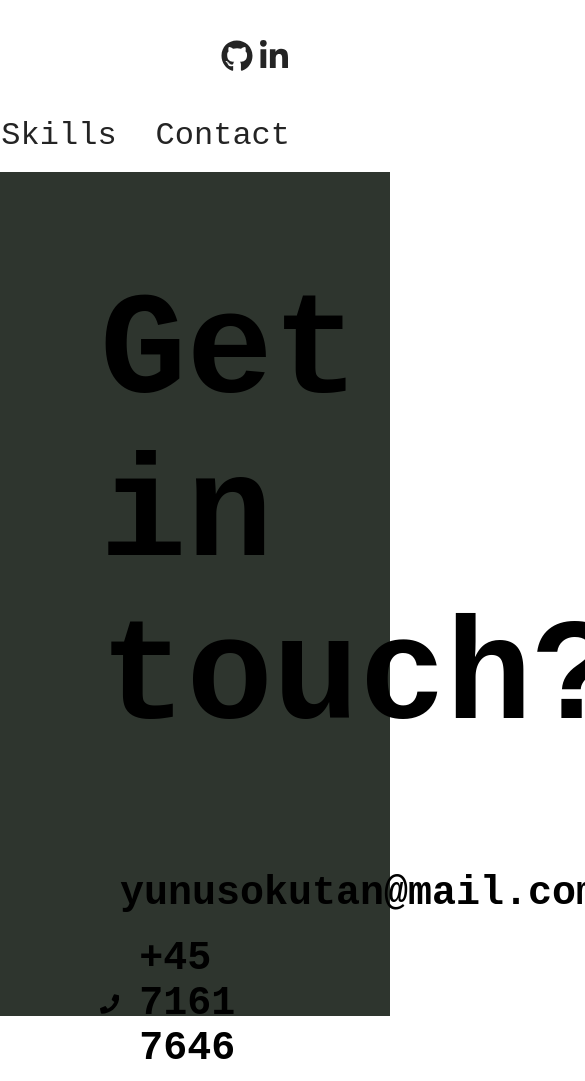
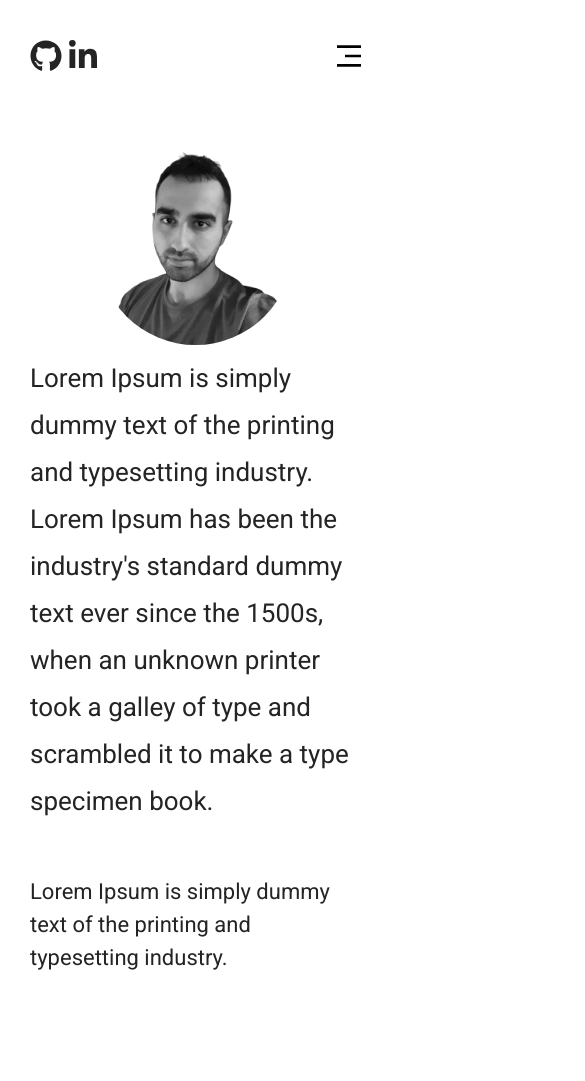
Before and after one commit to bridgecrew-perf6/portfolio-3, a Gatsby site: page / in a window 390 px wide. Shown: the top 1081 px of the page, 585 px wide, since content can reach past the window. After the commit the page ends 994 px from the top, so only its background shows below. Built offline with nearby package versions, Linux system fonts and the light colour scheme; Gatsby itself is replaced by a stand-in of ours; a web font is replaced by a local one.

Commit message:
Responsiveness 1.0

```diff
--- a/gatsby-config.js
+++ b/gatsby-config.js
@@ -1,12 +1,19 @@
 module.exports = {
   siteMetadata: {
-    title: `Gatsby Default Starter`,
-    description: `Kick off your next, great Gatsby project with this default starter. This barebones starter ships with the main Gatsby configuration files you might need.`,
-    author: `@gatsbyjs`,
+    title: `Yunus Okutan`,
+    description: `A portfolio of Yunus Okutan.`,
+    author: `Yunus Okutan`,
   },
   plugins: [
     `gatsby-plugin-react-helmet`,
     `gatsby-plugin-styled-components`,
+    {
+      resolve: `gatsby-plugin-google-fonts`,
+      options: {
+        fonts: [`Roboto`, `PT Mono`, `Montserrat`],
+        display: "swap",
+      },
+    },
     {
       resolve: `gatsby-source-filesystem`,
       options: {
--- a/package.json
+++ b/package.json
@@ -8,6 +8,7 @@
     "babel-plugin-styled-components": "^1.12.0",
     "gatsby": "^2.26.1",
     "gatsby-image": "^2.5.0",
+    "gatsby-plugin-google-fonts": "^1.0.1",
     "gatsby-plugin-manifest": "^2.6.1",
     "gatsby-plugin-offline": "^3.4.0",
     "gatsby-plugin-react-helmet": "^3.4.0",
--- a/src/components/Footer/FooterElements.js
+++ b/src/components/Contact/ContactElements.js
@@ -1,22 +1,20 @@
 import styled from "styled-components"
 import { Link } from "gatsby"
 
-export const FooterSection = styled.div`
+export const ContactSection = styled.div`
   width: 100%;
   height: 100vh;
-  padding: 100px 0;
+  padding-top: 200px;
   background-color: #2e352e;
 `
-export const FooterContainer = styled.div`
+export const ContactContainer = styled.div`
   max-width: 1500px;
   margin: 0 auto;
   padding-right: 100px;
   padding-left: 100px;
 `
 
-export const FooterWrapper = styled.div``
-
-export const Header = styled.h1`
+export const ContactHeader = styled.h1`
   font-size: 9rem;
   font-weight: 600;
 `
--- a/src/components/Footer/index.js
+++ /dev/null
@@ -1,37 +0,0 @@
-import React from "react"
-import { IoMdMail } from "react-icons/io"
-import { FaPhone } from "react-icons/fa"
-import {
-  FooterSection,
-  FooterContainer,
-  FooterWrapper,
-  Header,
-  ContactOuterWrapper,
-  ContactInnerWrapper,
-} from "./FooterElements"
-
-const Footer = () => {
-  return (
-    <>
-      <FooterSection>
-        <FooterContainer>
-          <FooterWrapper>
-            <Header>Get in touch?</Header>
-            <ContactOuterWrapper>
-              <ContactInnerWrapper>
-                <IoMdMail style={{ marginRight: "20px" }} />
-                yunusokutan@mail.com
-              </ContactInnerWrapper>
-              <ContactInnerWrapper>
-                <FaPhone style={{ marginRight: "20px" }} />
-                +45 7161 7646
-              </ContactInnerWrapper>
-            </ContactOuterWrapper>
-          </FooterWrapper>
-        </FooterContainer>
-      </FooterSection>
-    </>
-  )
-}
-
-export default Footer
--- a/src/components/Hero/HeroElements.js
+++ b/src/components/Hero/HeroElements.js
@@ -0,0 +1,85 @@
+import styled from "styled-components"
+import { Link } from "gatsby"
+
+export const HeroSection = styled.div`
+  height: 100vh;
+  width: 100%;
+  padding-top: 200px;
+  @media screen and (max-width: 891px) {
+    padding-top: 150px;
+  }
+`
+export const HeroContainer = styled.div`
+  width: 100%;
+  max-width: 1500px;
+  padding: 100px 0;
+  margin: 0 auto;
+  display: flex;
+  justify-content: flex-start;
+  @media screen and (max-width: 891px) {
+    padding: 0;
+  }
+`
+export const HeroRow = styled.div`
+  display: flex;
+  justify-content: space-between;
+  width: 100%;
+  flex-direction: column;
+`
+
+export const HeroFirstCol = styled.div`
+  flex-basis: 20%;
+  max-width: 20%;
+  display: flex;
+  align-items: center;
+  @media screen and (max-width: 891px) {
+    flex-basis: 100%;
+    max-width: 100%;
+    margin-bottom: 10px;
+  }
+`
+export const HeroSecondCol = styled.div`
+  flex-basis: 100%;
+  max-width: 100%;
+  margin-left: 20px;
+  @media screen and (max-width: 891px) {
+    flex-basis: 100%;
+    max-width: 100%;
+    margin-left: 0;
+  }
+`
+
+export const HeroWrapper = styled.div`
+  h1 {
+    font-weight: 300;
+    font-size: 46px;
+    line-height: 67px;
+    color: #242424;
+  }
+  p {
+    margin-top: 50px;
+    color: #242424;
+    font-weight: 400;
+    font-size: 22px;
+    line-height: 33px;
+  }
+  @media screen and (max-width: 891px) {
+    padding: 0 30px;
+    h1 {
+      font-weight: 300;
+      font-size: 26px;
+      line-height: 47px;
+      color: #242424;
+    }
+    p {
+      margin-bottom: 20px;
+    }
+  }
+`
+export const HeroImgWrapper = styled.div`
+  width: 75%;
+  margin: 0 auto;
+  @media screen and (max-width: 891px) {
+    width: 50%;
+  }
+`
--- a/src/components/Hero/index.js
+++ b/src/components/Hero/index.js
@@ -0,0 +1,65 @@
+import React from "react"
+import { useStaticQuery, graphql } from "gatsby"
+import Img from "gatsby-image"
+import { IoMdMail } from "react-icons/io"
+import { FaPhone } from "react-icons/fa"
+import {
+  HeroSection,
+  HeroContainer,
+  HeroRow,
+  HeroFirstCol,
+  HeroSecondCol,
+  HeroWrapper,
+  HeroImgWrapper,
+} from "./HeroElements"
+
+const Hero = () => {
+  const data = useStaticQuery(graphql`
+    query {
+      meImage: file(relativePath: { eq: "mig.png" }) {
+        childImageSharp {
+          fluid(quality: 100) {
+            ...GatsbyImageSharpFluid
+          }
+        }
+      }
+    }
+  `)
+
+  return (
+    <>
+      <HeroSection>
+        <HeroContainer>
+          <HeroRow>
+            <HeroFirstCol>
+              <HeroImgWrapper>
+                <Img
+                  imgStyle={{ borderRadius: "100%", filter: "grayscale(1)" }}
+                  fluid={data.meImage.childImageSharp.fluid}
+                  fadeIn
+                />
+              </HeroImgWrapper>
+            </HeroFirstCol>
+            <HeroSecondCol>
+              <HeroWrapper>
+                <h1>
+                  Lorem Ipsum is simply dummy text of the printing and
+                  typesetting industry. Lorem Ipsum has been the industry's
+                  standard dummy text ever since the 1500s, when an unknown
+                  printer took a galley of type and scrambled it to make a type
+                  specimen book.
+                </h1>
+                <p>
+                  Lorem Ipsum is simply dummy text of the printing and
+                  typesetting industry.
+                </p>
+              </HeroWrapper>
+            </HeroSecondCol>
+          </HeroRow>
+        </HeroContainer>
+      </HeroSection>
+    </>
+  )
+}
+
+export default Hero
--- a/src/components/Nav/NavElements.js
+++ b/src/components/Nav/NavElements.js
@@ -3,10 +3,11 @@ import { Link } from "gatsby"
 
 export const NavSection = styled.div`
   width: 100%;
-  position: relative;
+  position: absolute;
   top: 0;
   z-index: 99;
   padding-top: 40px;
+  background-color: #fff;
 `
 
 export const NavContainer = styled.div`
@@ -16,16 +17,30 @@ export const NavContainer = styled.div`
   padding-right: 100px;
   padding-left: 100px;
   justify-content: flex-end;
+  @media screen and (max-width: 891px) {
+    max-width: 100%;
+    padding: 0;
+  }
 `
 
 export const NavWrapper = styled.div`
   display: flex;
   flex-direction: column;
+  width: 100%;
 `
 
 export const SocialMenu = styled.div`
   display: flex;
   justify-content: flex-end;
+  @media screen and (max-width: 891px) {
+    justify-content: space-between;
+  }
+`
+
+export const SocialMenuWrapper = styled.div`
+  @media screen and (max-width: 891px) {
+    margin-left: 25px;
+  }
 `
 
 export const SocialLink = styled(Link)`
@@ -40,15 +55,31 @@ export const SocialLink = styled(Link)`
 export const NavMenu = styled.ul`
   display: flex;
   align-items: center;
-  justify-content: center;
+  justify-content: flex-end;
   list-style: none;
-  margin-top: 20px;
+  padding-top: 20px;
+
+  @media screen and (max-width: 891px) {
+    flex-direction: column;
+    width: 100%;
+    position: absolute;
+    opacity: 1;
+    top: 80px;
+    left: ${({ isClick }) => (isClick ? "0" : "-100%")};
+    background-color: ${({ isClick }) => (isClick ? "#fff" : "transparent")};
+    height: 100vh;
+    transition: all 0.5s ease;
+    justify-content: flex-start;
+  }
 `
 
 export const NavItem = styled.li`
   height: 70px;
   margin-left: 7px;
   border-bottom: 4px solid transparent;
+  @media screen and (max-width: 891px) {
+    margin-bottom: 50px;
+  }
 `
 
 export const NavLink = styled(Link)`
@@ -62,7 +93,21 @@ export const NavLink = styled(Link)`
   &:hover {
     border-bottom: 4px solid red;
   }
+  @media screen and (max-width: 891px) {
+    padding: 0;
+  }
 `
+
+export const MobileIcon = styled.div`
+  display: none;
+  @media screen and (max-width: 891px) {
+    display: flex;
+    font-size: 2rem;
+    justify-content: flex-end;
+    margin-right: 25px;
+  }
+`
+
 /**
  *   &:hover::after {
     border-bottom: 4px solid red;
--- a/src/components/Nav/index.js
+++ b/src/components/Nav/index.js
@@ -12,6 +12,8 @@ import {
   SocialLink,
   NavItem,
   NavLink,
+  MobileIcon,
+  SocialMenuWrapper,
 } from "./NavElements"
 
 const Nav = () => {
@@ -19,20 +21,44 @@ const Nav = () => {
     borderBottom: "8px solid red",
   }
 
+  const [click, setClick] = useState(false)
+
+  const handleClick = () => setClick(!click)
+
+  const isScrolling = () => {
+    if (window.pageYOffset > 0) {
+      setClick(true)
+    }
+    setClick(false)
+  }
+
+  useEffect(() => {
+    isScrolling()
+    window.addEventListener("scroll", isScrolling)
+    return () => {
+      window.removeEventListener("scroll", isScrolling)
+    }
+  }, [])
+
   return (
     <>
       <NavSection>
         <NavContainer>
           <NavWrapper>
             <SocialMenu>
+              <SocialMenuWrapper>
                 <SocialLink to="/">
                   <FaGithub />
                 </SocialLink>
                 <SocialLink to="/">
                   <FaLinkedinIn />
                 </SocialLink>
+              </SocialMenuWrapper>
+              <MobileIcon onClick={handleClick}>
+                {click ? <FaTimes /> : <RiMenu3Line />}
+              </MobileIcon>
             </SocialMenu>
-            <NavMenu>
+            <NavMenu isClick={click}>
               <NavItem>
                 <NavLink to="/" activeStyle={ACTIVE_STYLE}>
                   About
--- a/src/components/layout.css
+++ b/src/components/layout.css
@@ -4,5 +4,5 @@
   box-sizing: border-box;
   padding: 0;
   margin: 0;
-  font-family: "Courier New", monospace;
+  font-family: "Roboto";
 }
--- a/src/components/layout.js
+++ b/src/components/layout.js
@@ -4,14 +4,12 @@ import { useStaticQuery, graphql } from "gatsby"
 
 import "./layout.css"
 import Nav from "./Nav"
-import Footer from "./Footer"
 
 const Layout = ({ children }) => {
   return (
     <>
       <Nav />
       {children}
-      <Footer />
     </>
   )
 }
--- a/src/pages/contact.js
+++ b/src/pages/contact.js
@@ -3,13 +3,12 @@ import { Link } from "gatsby"
 
 import Layout from "../components/layout"
 import SEO from "../components/seo"
+import Contact from "../components/Contact"
 
 const ContactPage = () => (
   <Layout>
     <SEO title="Skills" />
-    <h1>Hi from the second page</h1>
-    <p>Welcome to page 2</p>
-    <Link to="/">Go back to the homepage</Link>
+    <Contact />
   </Layout>
 )
 
--- a/src/pages/index.js
+++ b/src/pages/index.js
@@ -3,10 +3,12 @@ import { Link } from "gatsby"
 import Layout from "../components/layout"
 import Image from "../components/image"
 import SEO from "../components/seo"
+import HeroSection from "../components/Hero"
 
 const IndexPage = () => (
   <Layout>
-    <SEO title="Home" />
+    <SEO title="About" />
+    <HeroSection />
   </Layout>
 )
 
```
Also changed, not shown: src/components/Contact/index.js (added, +34 -0 lines), README.md, src/images/gatsby-astronaut.png (deleted), src/images/mig.png (added), 1 other file. Lines whose indentation alone changed are shown as unchanged.
